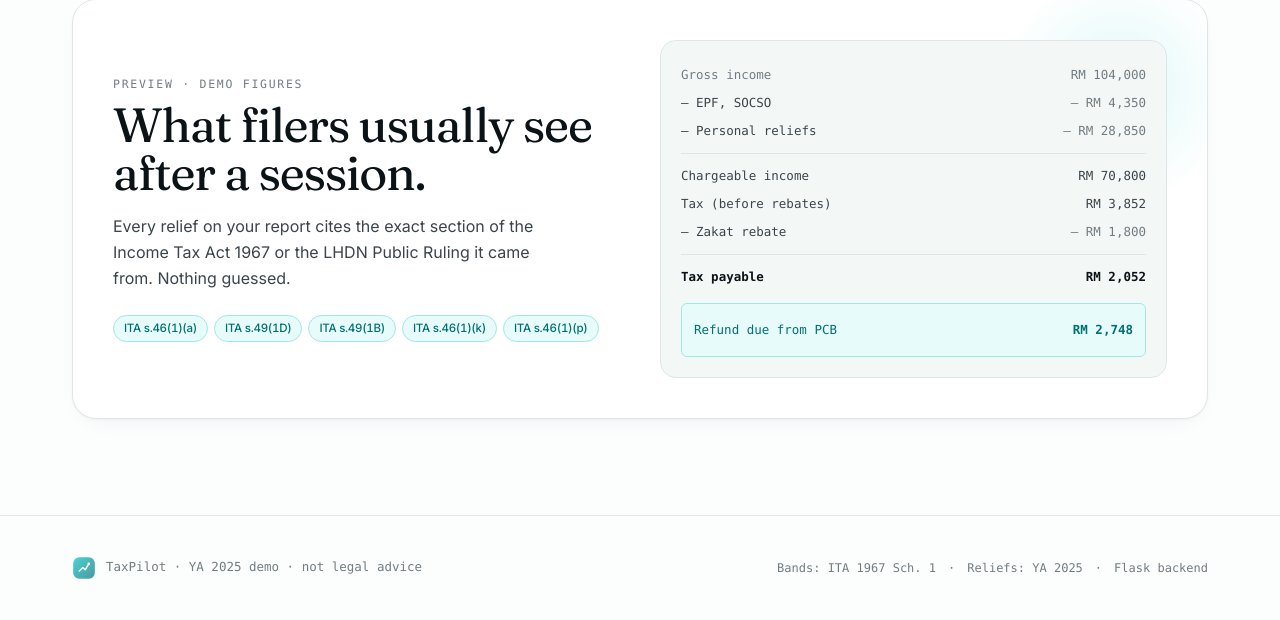
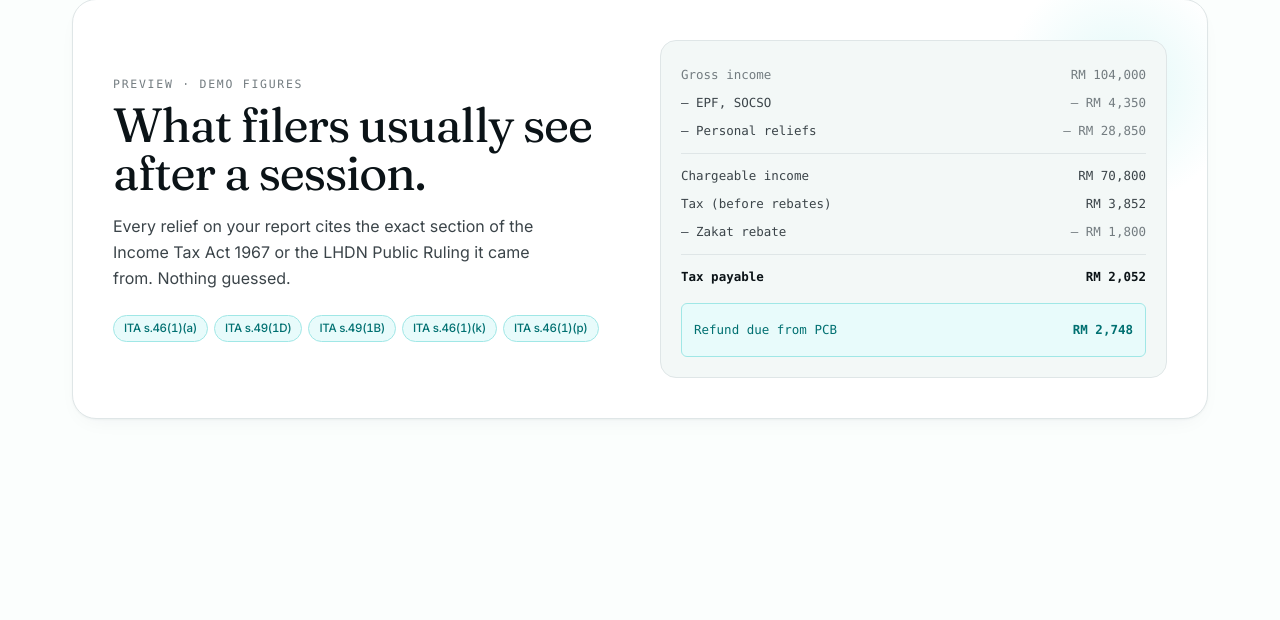
Before and after one commit to Dianah2711/taxpilot, a Flask app: page / in a window 1280 px wide. Shown: the part 974-1594 px from the top of the page. After the commit the page ends 1394 px from the top, so only its background shows below. Run offline with Flask 3, Linux system fonts and the light colour scheme; some libraries are stand-ins or nearby versions.

Commit message:
Remove footer
Co-Authored-By: Claude Sonnet 4.6 <noreply@anthropic.com>

```diff
--- a/templates/index.html
+++ b/templates/index.html
@@ -932,13 +932,6 @@ function App() {
       {page === 'results' && !result && (() => { go('mode'); return null; })()}
       {page === 'action' && result && <PageAction t={t} lang={lang} actions={result.actions} onNext={() => go('chat')} />}
       {page === 'chat' && <PageChat t={t} lang={lang} />}
-
-      <footer className="border-t border-line bg-paper-2/50">
-        <div className="max-w-[1200px] mx-auto px-5 md:px-8 py-10 flex flex-col md:flex-row items-start md:items-center justify-between gap-4">
-          <div className="flex items-center gap-2.5"><Logo className="w-6 h-6 opacity-70" /><div className="text-[12.5px] text-ink-3 font-mono">TaxPilot · YA 2025 demo · not legal advice</div></div>
-          <div className="flex items-center gap-3 text-[12px] text-ink-3 font-mono"><span>Bands: ITA 1967 Sch. 1</span><span>·</span><span>Reliefs: YA 2025</span><span>·</span><span>Flask backend</span></div>
-        </div>
-      </footer>
     </div>
   );
 }
```
